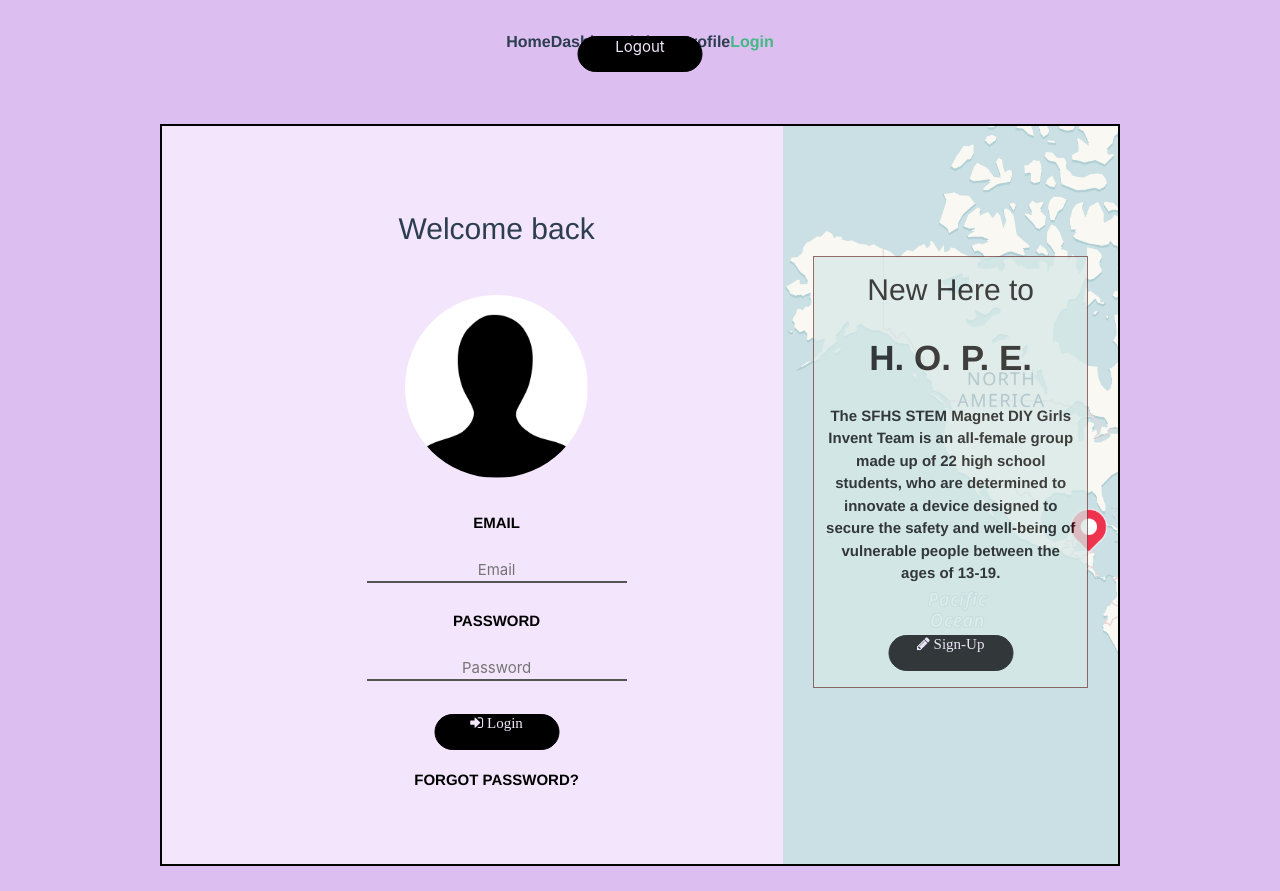
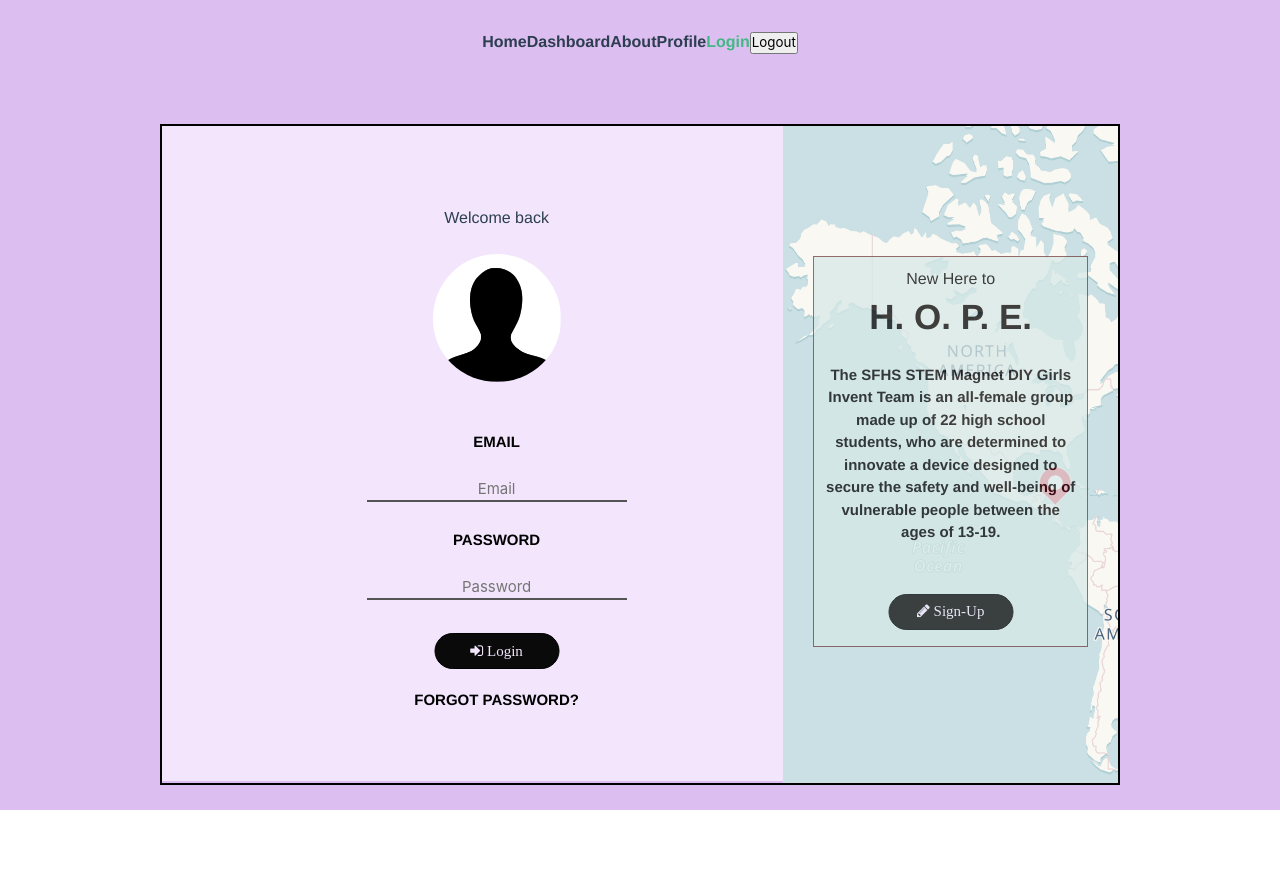
Before and after one commit to DIY-Girls/hope-frontend, a Vue app: page /login in a window 1280 px wide. After the commit the page ends 810 px from the top, so only its background shows below. Built offline with nearby package versions, Linux system fonts and the light colour scheme.

Commit message:
added bulma for backgrounds, some text and images

```diff
--- a/package.json
+++ b/package.json
@@ -10,7 +10,7 @@
   },
   "dependencies": {
     "axios": "^0.19.1",
-    "bulma": "^0.8.0",
+    "bulma": "^0.8.2",
     "core-js": "^3.4.4",
     "cors": "^2.8.5",
     "express": "^4.17.1",
--- a/src/views/Login.vue
+++ b/src/views/Login.vue
@@ -1,11 +1,13 @@
 <template>
   <div class="cont">
-    <div class="form sign-in">
-      <h2>Welcome back</h2>
+    <div class="form has-background-logo">
+      <h2 class="is-size-1.5">Welcome back</h2>
       <br>
-      <img src="../assets/avatar.png" alt="Avatar" class="avatar center" >
+      <figure class="image container is-128x128">
+        <img class="is-rounded has-image-centered" src="../assets/avatar.png" alt="Avatar">
+      </figure>
       <br>
-      <p class="errorMessage"> {{errorMessage}} </p>
+      <p class="has-background-danger has-text-white-bis"> {{errorMessage}} </p>
       <label for="uname">
         <span> Email </span>
         <br>
@@ -18,7 +20,7 @@
       </label>
       <br>
       <label>
-      <button @click="login" id="login-button" class="login-button center" type="submit"><i class="fa fa-sign-in"> Login </i></button>
+      <button @click="login" id="login-button" class="button is-black is-rounded" type="submit"><i class="fa fa-sign-in"> Login </i></button>
       <br>
       <p class="forgot-pass"> Forgot Password? </p>
       </label>
@@ -28,13 +30,13 @@
     <div class="sub-cont">
       <div class="img">
         <div class="img__text m-up">
-          <div class="transbox">
-            <h2> New Here to </h2>
+          <div class="transbox container has-background-bluish">
+            <h2 class="is-size-1.5"> New Here to </h2>
             <h1> H. O. P. E. </h1>
             <p>The SFHS STEM Magnet DIY Girls Invent Team is an all-female group made up of 22 high school students, who are determined to innovate a device designed to secure the safety and well-being of vulnerable people between the ages of 13-19. </p>
             <br>
             <br>
-            <router-link to="/signup" tag="button" id="button" class="center"><i class="fa fa-pencil"> Sign-Up </i></router-link>
+            <router-link to="/signup" tag="button" id="login-button" class="button is-black is-rounded"><i class="fa fa-pencil"> Sign-Up </i></router-link>
             <br>
           </div>
         </div>
@@ -86,19 +88,8 @@ export default {
   }
 
 body
-  {
+{
     background: #dcbef0;
-  }
-
-img.avatar
-  {
-    width: 30%;
-    border-radius: 50%;
-  }
-
-.errorMessage
-  {
-    color: red;
   }
 
 .cont
@@ -109,7 +100,6 @@ img.avatar
     height: fixed;
     margin: 40px auto 100px;
     margin-bottom: 23px;
-    background: #f3e6fc;
     border: 2px solid black;
   }
 
@@ -121,6 +111,9 @@ img.avatar
     padding: 80px 30px 0;
   }
 
+.has-background-logo {background: #f3e6fc;}
+.has-background-bluish {background: #d7e9e7}
+
 .sub-cont
   {
     overflow: auto;
@@ -131,14 +124,13 @@ img.avatar
     height: 100%;
   }
 
-button, #login-button
+#button, #login-button
   {
     text-align: center;
     display: block;
     margin: 0 auto;
     width: 125px;
     height: 36px;
-    border-radius: 30px;
     font-size: 15px;
     cursor: pointer;
     border: 1px solid black;
@@ -152,7 +144,6 @@ button, #login-button
     -ms-transform: translate(-50%, -50%);
     transform: translate(-50%, -50%);
     color: #f3e6fc;
-    background: black;
     font-size:15px;
   }
 
@@ -181,15 +172,6 @@ button:hover, #login-button:hover
     content: '';
   }
 
-div.form h2, div.transbox h2
-  {
-    margin-bottom: 20px;
-    font-weight: normal;
-    width: 100%;
-    font-size: 30px;
-    text-align: center;
-  }
-
 div.form h1, div.transbox h1
   {
     margin-bottom: 20px;
@@ -200,13 +182,12 @@ div.form h1, div.transbox h1
     text-align: center;
   }
 
-div.form p, div.transbox p
+ div.form p, div.transbox p
   {
     margin-bottom: 20px;
     font-weight: bold;
     width: 100%;
     font-size: 15px;
-    text-align: center;
     line-height: 1.5;
   }
 
```
Also changed, not shown: 1 other file (tests, documents, lock files or other folders).
